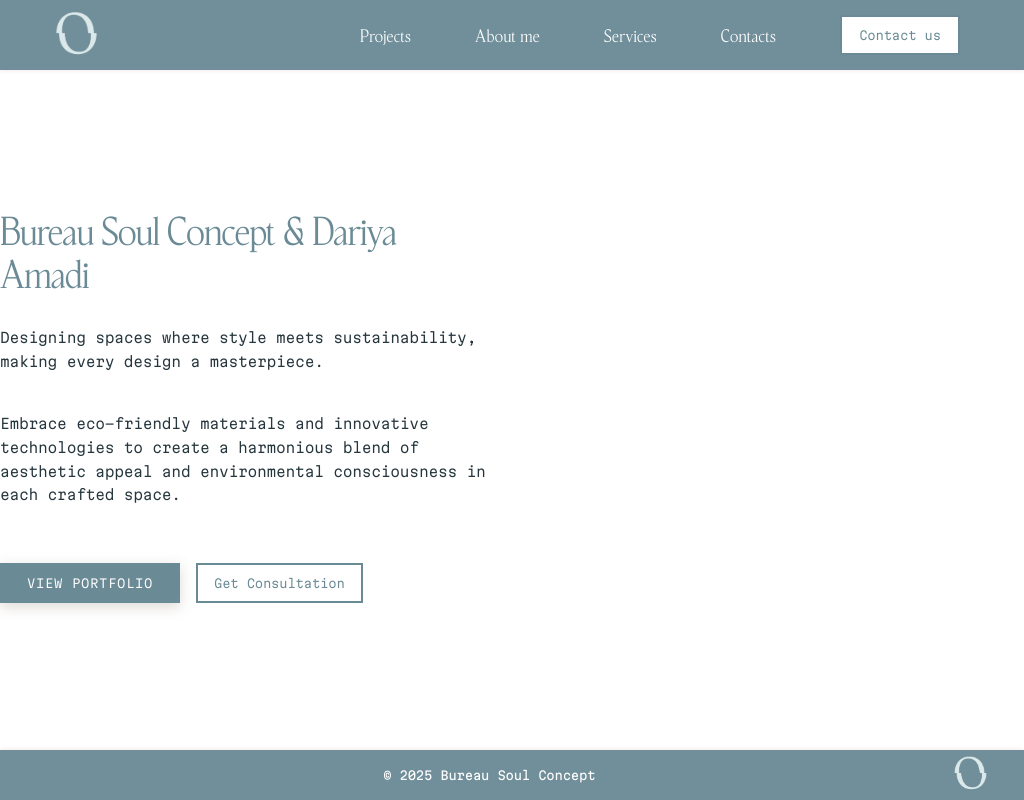
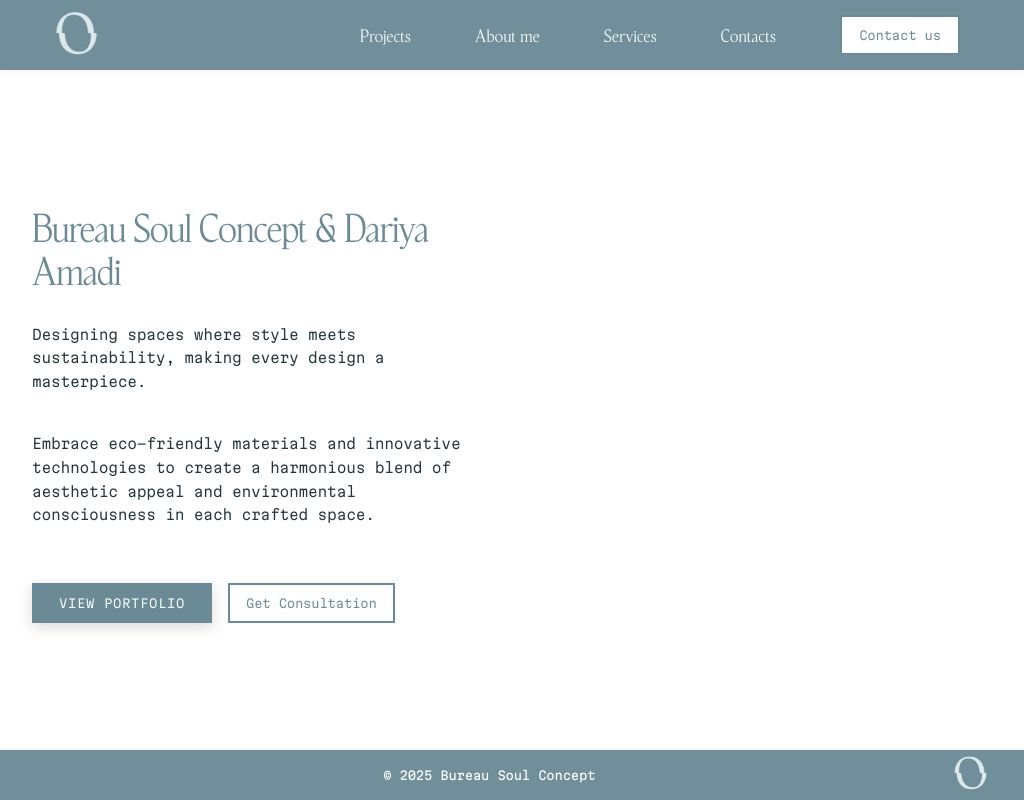
Before and after one commit to AllaOz/DesignerNext.js, a Next.js app in the folder interior-design/: page / in a window 1024 px wide. Shown: the top 800 px of the page. Built offline with nearby package versions, Linux system fonts and the light colour scheme.

Commit message:
Fix iPad layout: proportional carousel images and consistent paragraph spacing

```diff
--- a/interior-design/components/styles/body.module.scss
+++ b/interior-design/components/styles/body.module.scss
@@ -46,19 +46,6 @@
   animation: slideInLeft 1s ease-in-out;
 }
 
-.paragraph {
-  font-family: $default-font;
-  font-size: 0.875rem;
-  font-weight: 300;
-  line-height: 1.7;
-  letter-spacing: -0.02em;
-  color: $text-primary;
-  text-align: left;
-  width: 100%;
-  max-width: 500px;
-  margin-bottom: 1.5rem;
-}
-
 .buttonContainer {
   display: flex;
   gap: 1rem;
@@ -81,6 +68,19 @@
   }
 }
 
+
+// Tablet (iPad) specific styles
+@media (min-width: 769px) and (max-width: 1024px) {
+  .twoContainer {
+    padding: 1rem 2rem;
+    gap: 2rem;
+  }
+
+  .leftContainer {
+    padding-right: 1rem;
+  }
+
+}
 
 @media (max-width: 768px) {
   .twoContainer {
@@ -121,11 +121,6 @@
     animation: slideInLeft 1s ease-out;
   }
 
-  .paragraph {
-    font-size: 0.65rem;
-    text-align: left;
-    max-width: 100dvh;
-  }
 
   .lampsImg {
     width: 100vw;
@@ -145,7 +140,4 @@
     padding: 60px 1.5rem 2rem;
   }
 
-  .paragraph {
-    font-size: 0.65rem;
-  }
 }
--- a/interior-design/components/styles/projects.module.scss
+++ b/interior-design/components/styles/projects.module.scss
@@ -43,6 +43,20 @@
     height: 450px;
     margin-left: 20px;
     object-fit: cover;
+}
+
+// Tablet (iPad) specific styles
+@media (min-width: 769px) and (max-width: 1024px) {
+    .sliderImage {
+        width: 40vw;
+        height: 40vw;
+        max-height: 450px;
+        object-fit: cover;
+    }
+
+    .sliderContainer {
+        padding: 0 40px 30px 40px;
+    }
 }
 
 .imageOverlay {
--- a/interior-design/pages/Body/Body.jsx
+++ b/interior-design/pages/Body/Body.jsx
@@ -9,7 +9,7 @@ const Main = () => {
             <div className={styles.twoContainer}>
                 <div className={styles.leftContainer}>
                     <h1 className={styles.headingTwo}>Bureau Soul Concept & Dariya Amadi</h1>
-                    <p className={styles.paragraph}>Designing spaces where style meets sustainability, making every design a masterpiece.</p>
+                    <p className={styles.paragraphAboutme}>Designing spaces where style meets sustainability, making every design a masterpiece.</p>
                     <p className={styles.paragraphAboutme}>Embrace eco-friendly materials and innovative technologies to create a harmonious blend of aesthetic appeal and environmental consciousness in each crafted space.</p>
                     <div className={styles.buttonContainer}>
                         <a href='#projects'>
```
